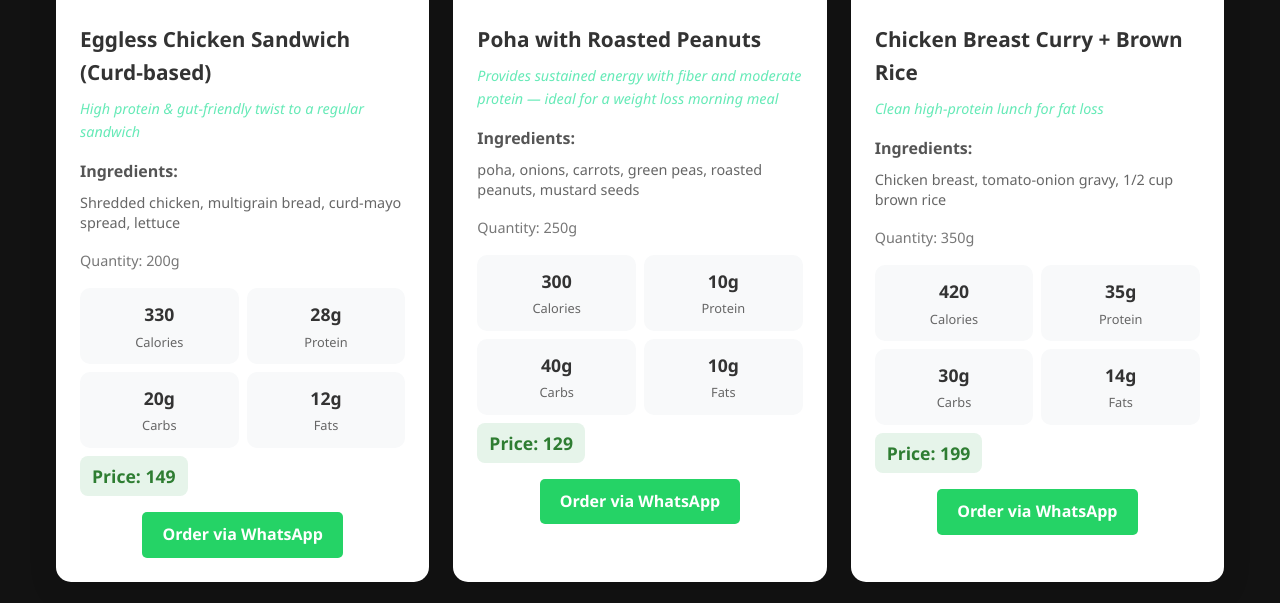
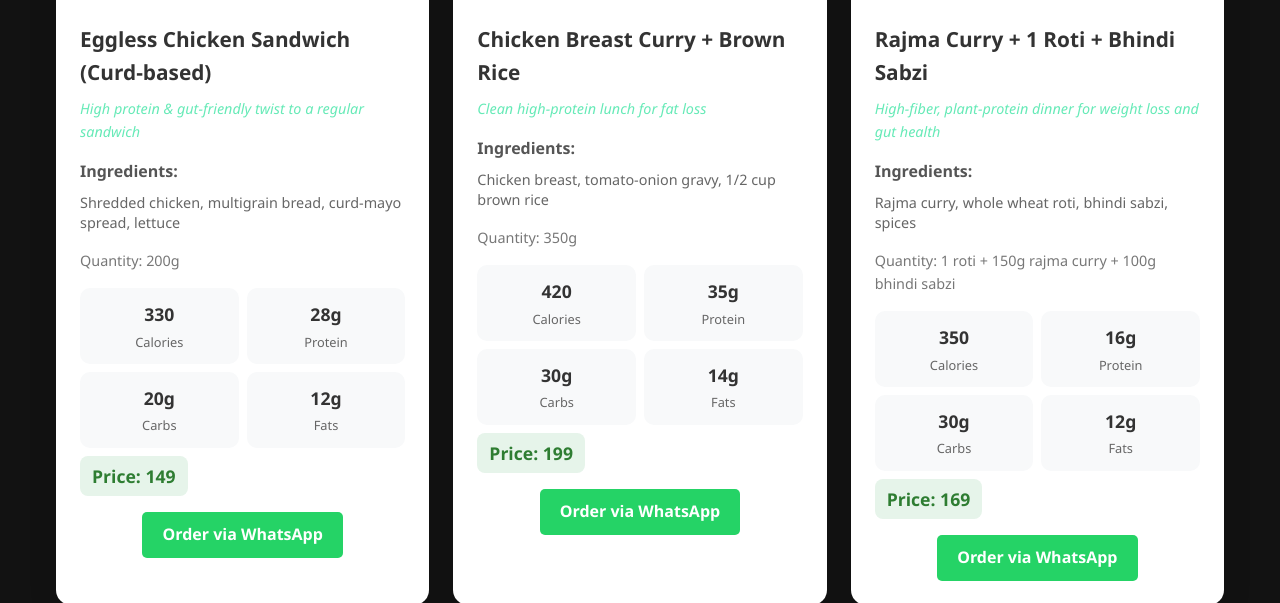
Before and after one commit to jiyad-shaikh/meal-genie, a Flask app: page /menu in a window 1280 px wide. Shown: the part 2200-2803 px from the top of the page. Run offline with Flask 3, Linux system fonts and the light colour scheme; some libraries are stand-ins or nearby versions.

Commit message:
removed poha

```diff
--- a/templates/menu.html
+++ b/templates/menu.html
@@ -67,7 +67,7 @@
                 id: 2,
                 name: "Mass Gainer Smoothie",
                 type: "veg",
-                mealTime: "breakfast",
+                mealTime: "snacks",
                 benefit: "Quick and high-protein breakfast",
                 ingredients: "Banana, oats, peanut butter, almond milk , dates , honey",
                 quantity: "350ml",
@@ -137,18 +137,6 @@
             },
             {
                 id: 8,
-                name: "Poha with Roasted Peanuts",
-                type: "veg",
-                mealTime: "breakfast",
-                benefit: "Provides sustained energy with fiber and moderate protein — ideal for a weight loss morning meal",
-                ingredients: "poha, onions, carrots, green peas, roasted peanuts, mustard seeds",
-                quantity: "250g",
-                nutrition: { calories: 300, protein: 10, carbs: 40, fats: 10 },
-                Image: "/static/images/poha.jpeg",
-                price:"129"
-            },
-            {
-                id: 9,
                 name: "Chicken Breast Curry + Brown Rice",
                 type: "non-veg",
                 mealTime: "lunch",
@@ -160,7 +148,7 @@
                 price:"199"
             },
             {
-                id: 10,
+                id: 9,
                 name: "Rajma Curry + 1 Roti + Bhindi Sabzi",
                 type: "veg",
                 mealTime: "dinner",
@@ -172,7 +160,7 @@
                 price:"169"
             },
             {
-                id: 11,
+                id: 10,
                 name: "Chicken-Drumstick-Curd Dip with Carrot Sticks",
                 type: "non-veg",
                 mealTime: "snacks",
@@ -184,7 +172,7 @@
                 price:"169"
             },
             {
-                id: 12,
+                id: 11,
                 name: "Curd Bowl with Chia & Fruits",
                 type: "veg",
                 mealTime: "snacks",
@@ -198,7 +186,7 @@
 
             // General Health
              {
-                id: 13,
+                id: 12,
                 name: "Sweet Potato Chicken Hash",
                 type: "non-veg",
                 mealTime: "breakfast",
@@ -210,7 +198,7 @@
                 price:"169"
             },
             {
-                 id: 14,
+                 id: 13,
                  name: "Paneer Stir Fry + Sweet Potato Mash",
                  type: "veg",
                  mealTime: "lunch",
@@ -223,7 +211,7 @@
 
             },
             {
-                id: 15,
+                id: 14,
                 name: "Grilled Chicken + Boiled Veg Plate",
                 type: "non-veg",
                 mealTime: "dinner",
@@ -235,7 +223,7 @@
                 price:"199"
             },
             {
-                id: 16,
+                id: 15,
                 name: "Paneer Stuffed Paratha with Curd",
                 type: "veg",
                 mealTime: "breakfast",
@@ -247,7 +235,7 @@
                 price: "129"
             },
             {
-                id: 17,
+                id: 16,
                 name: "Boiled Eggs & Masala Omelette Toast",
                 type: "non-veg",
                 mealTime: "breakfast",
@@ -259,7 +247,7 @@
                 price: "139"
             },
             {
-                id: 18,
+                id: 17,
                 name: "Oats Porridge with Banana & Nuts",
                 type: "veg",
                 mealTime: "breakfast",
@@ -271,7 +259,7 @@
                 price: "109"
             },
             {
-                id: 19,
+                id: 18,
                 name: "Chicken Lettuce Wraps",
                 category: "general-health",
                 type: "non-veg",
```
